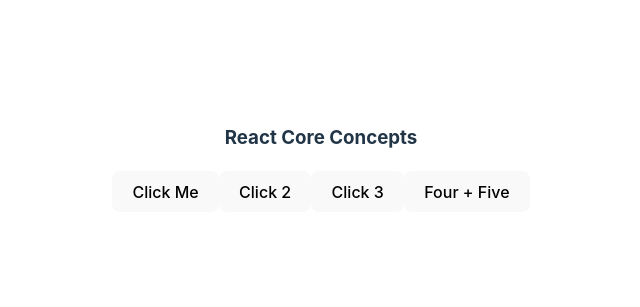
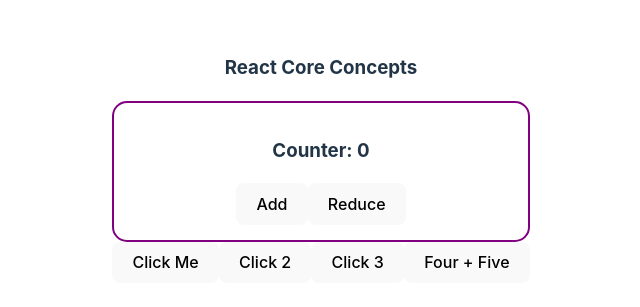
Before and after one commit to rownakabdullahomi/React_Core_Concepts_P2, a React (Vite) app: page / in a window 1280 px wide. Shown: the part 241-548 px from the top of the page, without its empty margins (319-959 px from the left). Built offline with nearby package versions, Linux system fonts and the light colour scheme.

Commit message:
useState() example done

```diff
--- a/src/App.jsx
+++ b/src/App.jsx
@@ -2,6 +2,7 @@ import { useState } from 'react'
 import reactLogo from './assets/react.svg'
 import viteLogo from '/vite.svg'
 import './App.css'
+import Counter from './Counter'
 
 function App() {
 
@@ -17,10 +18,11 @@ function App() {
   return (
     <>
       <h3>React Core Concepts</h3>
+      <Counter></Counter>
       <button onClick={handleClick}>Click Me</button>
       <button onClick={clickTwo}>Click 2</button>
-      <button onClick={() => { alert("Btn 3 Clicked") }}>Click 3</button>
-      <button onClick={()=>addToFive(4)}>Four + Five</button>
+      <button onClick={() => { alert("Click3") }}>Click 3</button>
+      <button onClick={() => addToFive(4)}>Four + Five</button>
     </>
   )
 }
--- /dev/null
+++ b/src/Counter.jsx
@@ -0,0 +1,18 @@
+import { useState } from "react"
+
+export default function Counter() {
+    const [count, setCount] = useState(0);
+    const handleAdd = () => {
+        setCount(count + 1);
+    }
+    const handleReduce = () => {
+        setCount(count - 1);
+    }
+    return (
+        <div style={{ border: "2px solid purple", borderRadius: "15px", padding: "15px" }}>
+            <h3>Counter: {count}</h3>
+            <button onClick={handleAdd}>Add</button>
+            <button onClick={handleReduce}>Reduce</button>
+        </div>
+    )
+}
```
